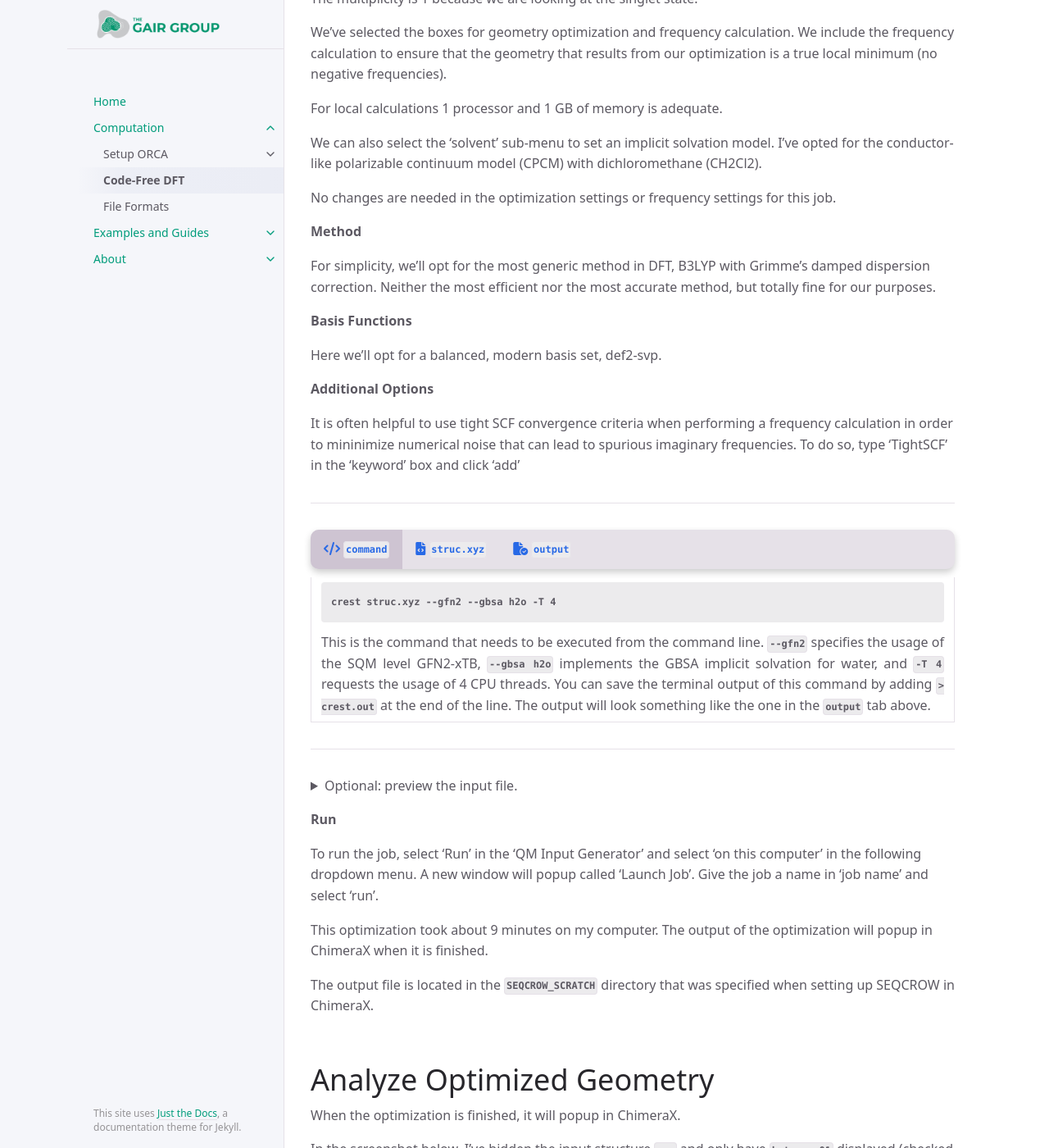
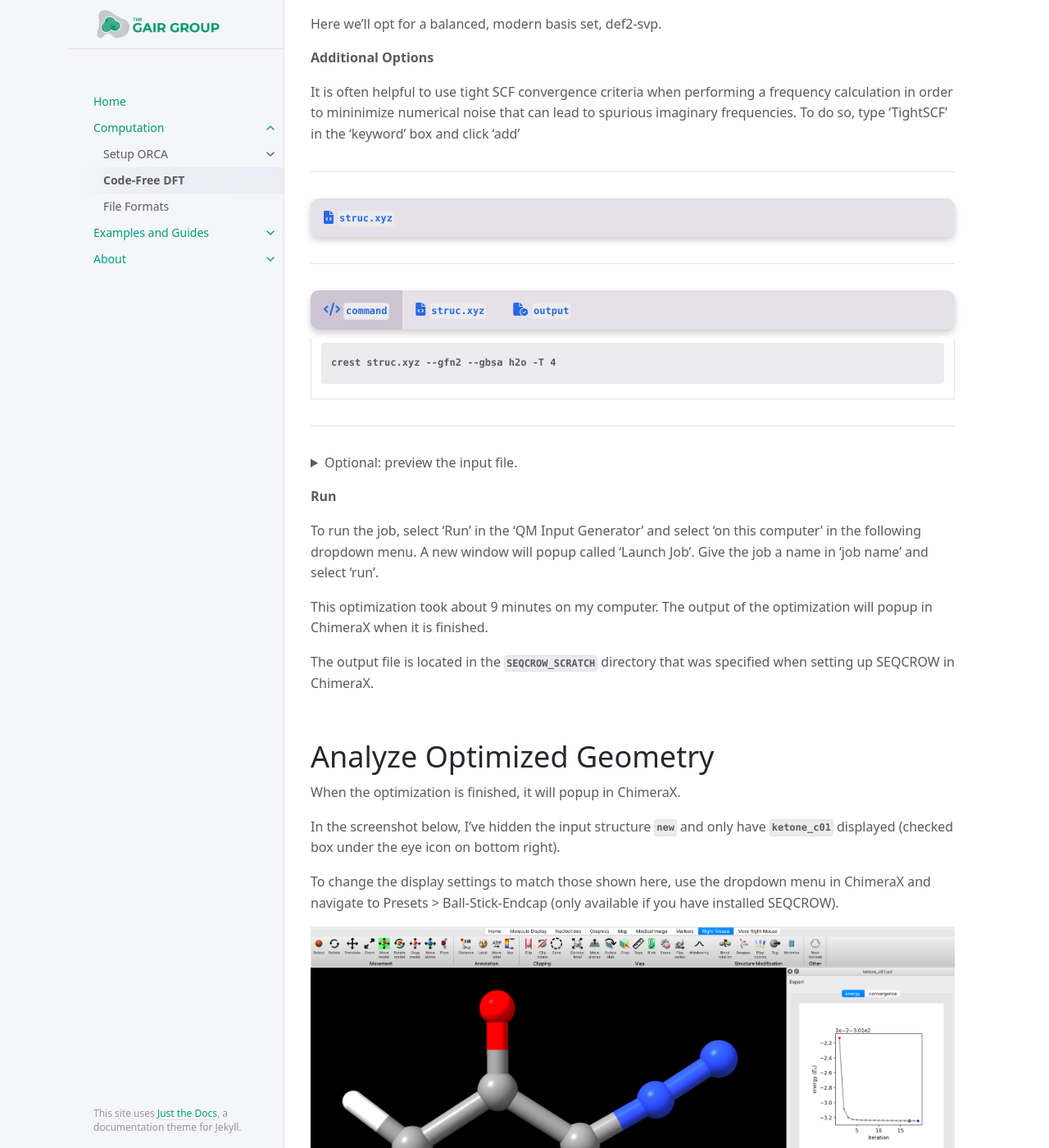
Before and after one commit to joegair/gair-group-docs, a Jekyll site: the page built from page/computation/Code-Free-DFT.md, in a window 1280 px wide and 1400 px high, scrolled down 3883 px. Shown: the whole window at 82% size. Built offline with Jekyll 4.4.1, drawn with Linux system fonts in a browser that asks for light colours.

```diff
--- a/page/computation/Code-Free-DFT.md
+++ b/page/computation/Code-Free-DFT.md
@@ -42,12 +42,6 @@ The conformations of alpha-diazo carbonyl compounds have important implications
 
 
 The equilibrium constants (K<sub>eq</sub>) for cis-trans isomerism of diazoacetone and methyl diazoacetate were previously measured by low temperature NMR ([*JACS* **1966**, 950–956](https://pubs.acs.org/doi/10.1021/ja00957a017)). Notably, the ketone is predominantly  cis whereas the ester is a nearly equal mixture of cis and trans. If we did not have these experimental results, could we have predicted this with DFT?
-
-
-
-
-#{% include image.html file="computation/code-free-dft/freq.gif" alt="frequency" max-width=800 %}
-
 
 
 The short answer is, yes. The tables below give the experimental and computed free energies for cis-to-trans isomerism of diazoacetone and methyl diazoacetate, as well as the values of K<sub>eq</sub> at -40 &deg;C (experimental conditions) and the portion of each isomer at equilibrium.
@@ -131,6 +125,43 @@ It is often helpful to use tight SCF convergence criteria when performing a freq
 
 
 ----------------------------------------------------------------
+
+<!-- Tab links -->
+<div class="tab card">
+  <button class="tablinks tab-1-1" onclick="openTabId(event, 'struc', 'tab-1-1')">{{ site.data.icons.codefile }}  <code>struc.xyz</code></button>
+</div>
+<div id="struc" class="tabcontent tab-1-1" style="font-size:10px">
+{% capture struc_xyz %}
+ 20
+
+C     2.081440     0.615100    -0.508430
+C     2.742230     1.824030    -1.200820
+N     4.117790     1.799870    -1.190410
+C     4.943570     2.827040    -1.822060
+C     6.440080     2.569360    -1.637600
+O     7.351600     3.252270    -2.069090
+N     0.610100     0.695090    -0.538780
+O     2.095560     2.724940    -1.739670
+O     6.705220     1.463410    -0.897460
+H     0.303080     1.426060     0.103770
+H     0.338420     1.050680    -1.460480
+C     2.488753    -0.593400    -1.198448
+H     2.416500     0.557400     0.532050
+H     4.614100     1.081980    -0.670550
+H     4.699850     3.794460    -1.373720
+H     4.722890     2.844690    -2.894180
+H     7.687400     1.448620    -0.860340
+H     2.029201    -1.457008    -0.719999
+H     2.170233    -0.542411    -2.238576
+H     3.572730    -0.688405    -1.154998
+{% endcapture %}
+{% include codecell.html content=struc_xyz %}
+</div>
+
+----------------------------------------------------------------
+
+
+
  <!-- Tab links -->
 <div class="tab card">
   <button class="tablinks tab-1-1" onclick="openTabId(event, 'command', 'tab-1-1')" id="defaultOpen">{{ site.data.icons.code }} <code>command</code></button>
@@ -140,13 +171,6 @@ It is often helpful to use tight SCF convergence criteria when performing a freq
 <!-- Tab content -->
 <div id="command" class="tabcontent tab-1-1" style="text-align:justify">
 {% include command.html cmd="crest struc.xyz --gfn2 --gbsa h2o -T 4" %}
-<span markdown="span">
-This is the command that needs to be executed from the command line.
-`--gfn2` specifies   the usage of the SQM level GFN2-xTB, `--gbsa h2o` implements
-the GBSA implicit solvation  for water, and `-T 4` requests the usage of 4 CPU threads.
-You can save the terminal output of this command by adding `> crest.out` at the end of the line.
-The output will look something like the one in the `output` tab above.
-</span>
 </div>
 <div id="struc" class="tabcontent tab-1-1" style="font-size:10px">
 {% capture struc_xyz %}
@@ -264,7 +288,8 @@ In the log you will see a note that reads `ketone_c01.out has 0 imaginary harmon
 To manually inspect vibrational modes, navigate in the ChimeraX dropdown menu to Tools > Quantum Chemistry > Visualize Normal Modes. In the resulting popup you can display the vectors of the vibrational mode and animate it. If you animate the vibrational mode, use the Reset Coordinates button in the Visualize Normal Modes popup to ensure that you are displaying the equilibrium geometry.
 
 
-<img src="./images/freq.gif" alt="visualize normal modes" width="800">
+#{% include image.html file="computation/code-free-dft/freq.gif" alt="frequency" max-width=800 %}
+
 
 <details>
 
```
